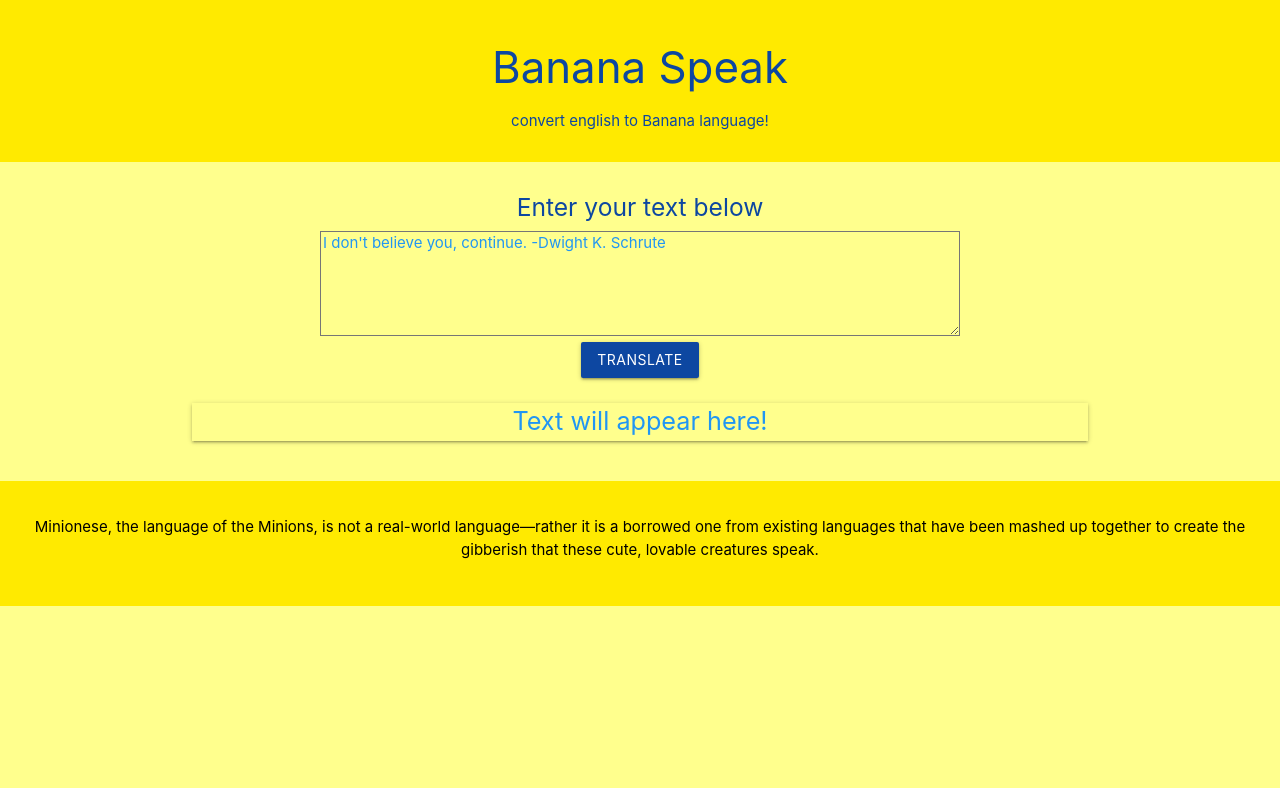
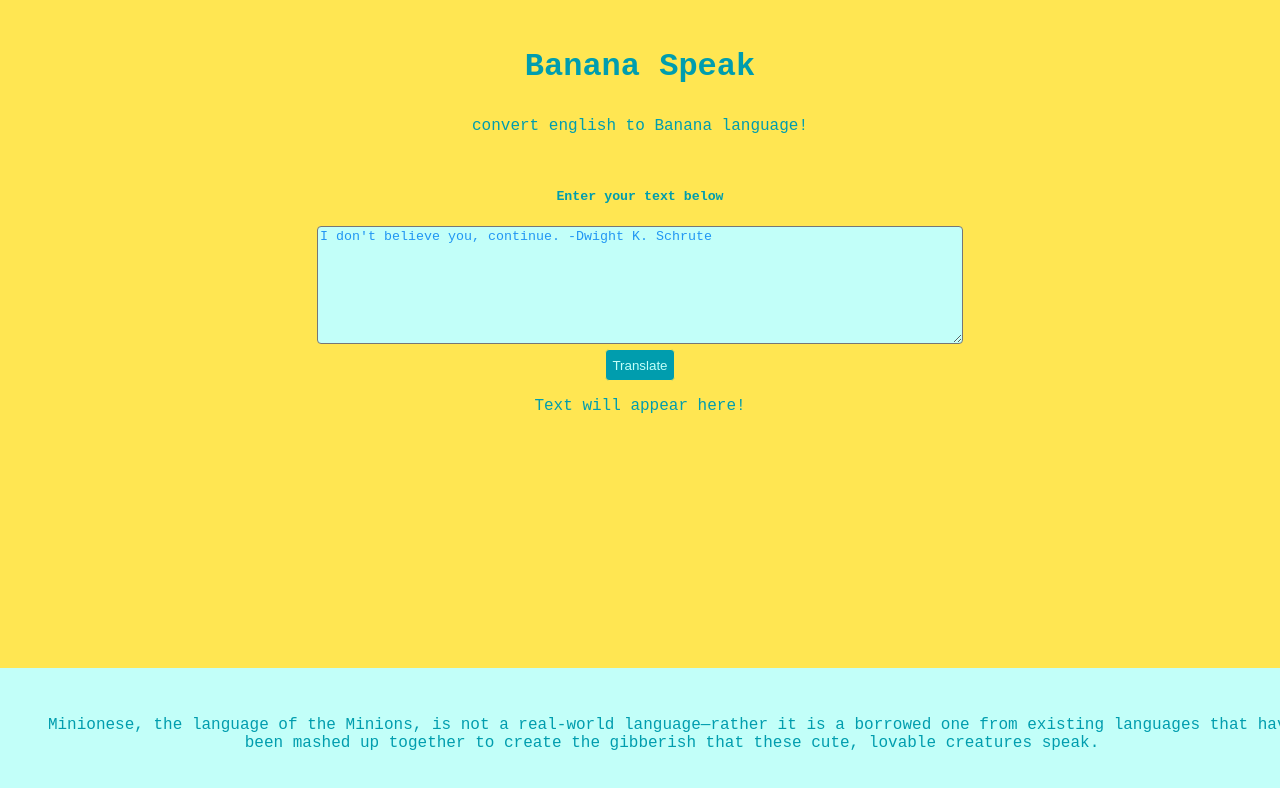
Before and after one commit to DivyanshSareen/banana_speak, a plain HTML site: page index.html in a window 1280 px wide. Drawn offline with nearby package versions, Linux system fonts and the light colour scheme.

Commit message:
removed materialize, added pure css

```diff
--- a/index.css
+++ b/index.css
@@ -1,8 +1,10 @@
 body {
   margin: 0%;
   padding: 0%;
-  color: yellow;
-  background: #ffff8d;
+  background: #FFE652;
+  color: #009DAE;
+  text-align: center;
+  font-family: 'Roboto Mono', monospace;
 }
 
 .output {
@@ -13,14 +15,21 @@ body {
 }
 
 textarea {
-  border: 1px checked black;
+  border: 1px checked #C2FFF9;
+  border-radius: 4px;
   width: 50%;
   height: 7rem;
+  background: #C2FFF9;
+  color: #2196f3;
 }
 
 footer {
   padding: 2em;
-  background: yellow;
+  background: #C2FFF9;
+  position: fixed;
+  bottom: 0;
+  left: 0;
+  width: 100%
 }
 header {
   padding: 1em;
@@ -30,3 +39,13 @@ header {
   color: #2196f3;
   opacity: 1; /* Firefox */
 }
+button{
+  border: 0.5px solid #FFE652;
+  border-radius: 4px;
+  background: #009DAE;
+  color: #C2FFF9;
+  height: 2rem;
+}
+#title{
+  font-size: xx-large;
+}
--- a/index.html
+++ b/index.html
@@ -1,8 +1,8 @@
 <!DOCTYPE html>
 <html lang="en">
+
 <head>
     <link href="https://fonts.googleapis.com/icon?family=Material+Icons" rel="stylesheet">
-    <link rel="stylesheet" href="https://cdnjs.cloudflare.com/ajax/libs/materialize/1.0.0/css/materialize.min.css">
     <link rel="stylesheet" href="./index.css">
     <link rel="stylesheet" href="https://cdnjs.cloudflare.com/ajax/libs/font-awesome/5.15.3/css/all.min.css"
         integrity="sha512-iBBXm8fW90+nuLcSKlbmrPcLa0OT92xO1BIsZ+ywDWZCvqsWgccV3gFoRBv0z+8dLJgyAHIhR35VZc2oM/gI1w=="
@@ -11,39 +11,42 @@
     <meta name="viewport" content="width=device-width, initial-scale=1.0" />
     <title>Minion Language</title>
 </head>
+
 <body>
-    <header class="center-align header yellow accent-3 lighten-3 text-darken-4 blue-text">
+    <header>
 
-        <h3>
+        <h3 id="title">
             Banana Speak
         </h3>
         <p>convert english to Banana language!</p>
     </header>
-    <section class="section center-align">
+    <section class="">
         <div>
-            <h5 class="blue-text text-darken-4">
+            <h5 class="">
                 Enter your text below
             </h5>
-            <textarea class="blue-text" name="text" id="text" placeholder="I don't believe you, continue. -Dwight K. Schrute"></textarea>
+            <textarea class="" name="text" id="text"
+                placeholder="I don't believe you, continue. -Dwight K. Schrute"></textarea>
             <br>
-            <button class="translate btn blue darken-4">
+            <button class="translate">
                 Translate
             </button>
         </div>
         <div class="container">
-            <p class = "flow-text z-depth-1 blue-text" id="output">
+            <p class="" id="output">
                 Text will appear here!
             </p>
         </div>
     </section>
-    <footer class="page-footer center-align yellow accent-3 lighten-3 black-text">
+    <footer class="">
         <p>
-            Minionese, the language of the Minions, is not a real-world language—rather it is a borrowed one from existing languages
+            Minionese, the language of the Minions, is not a real-world language—rather it is a borrowed one from
+            existing languages
             that have been mashed up together to create the gibberish that these cute, lovable creatures speak.
         </p>
     </footer>
     <script src="https://code.iconify.design/2/2.0.3/iconify.min.js"></script>
-    <script src="https://cdnjs.cloudflare.com/ajax/libs/materialize/1.0.0/js/materialize.min.js"></script>
     <script src="./index.js"></script>
 </body>
+
 </html>
```
